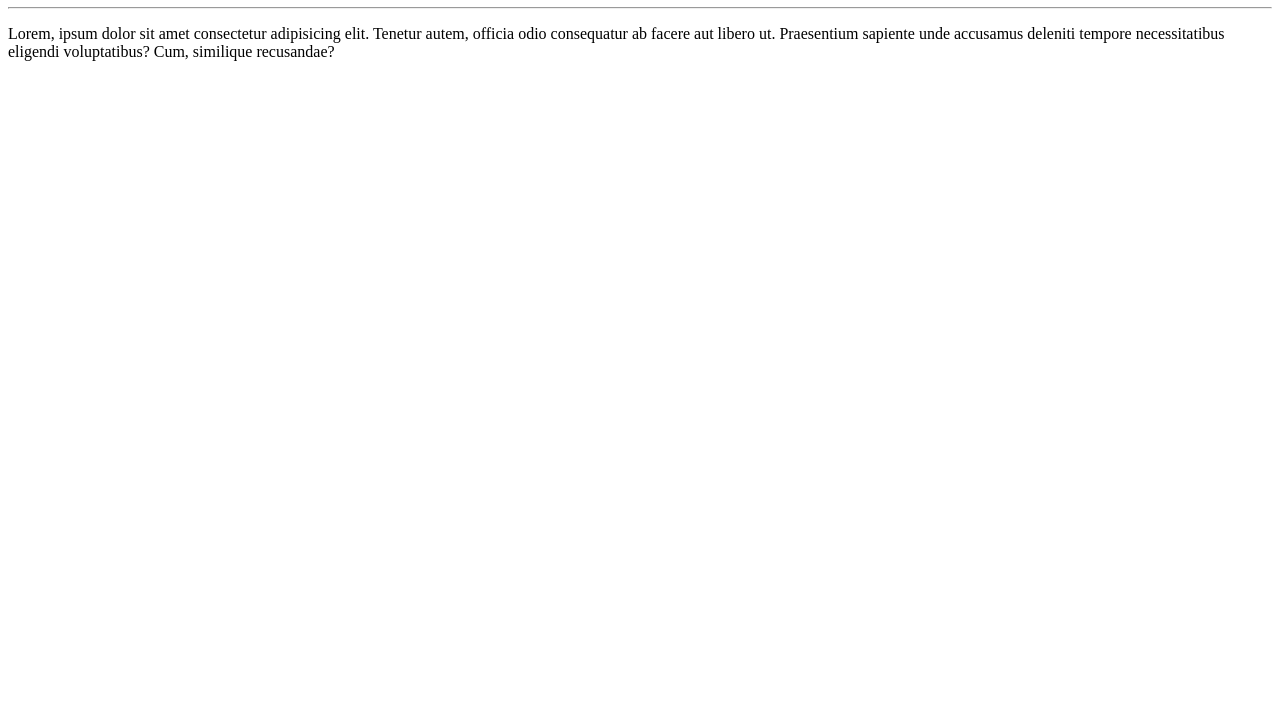
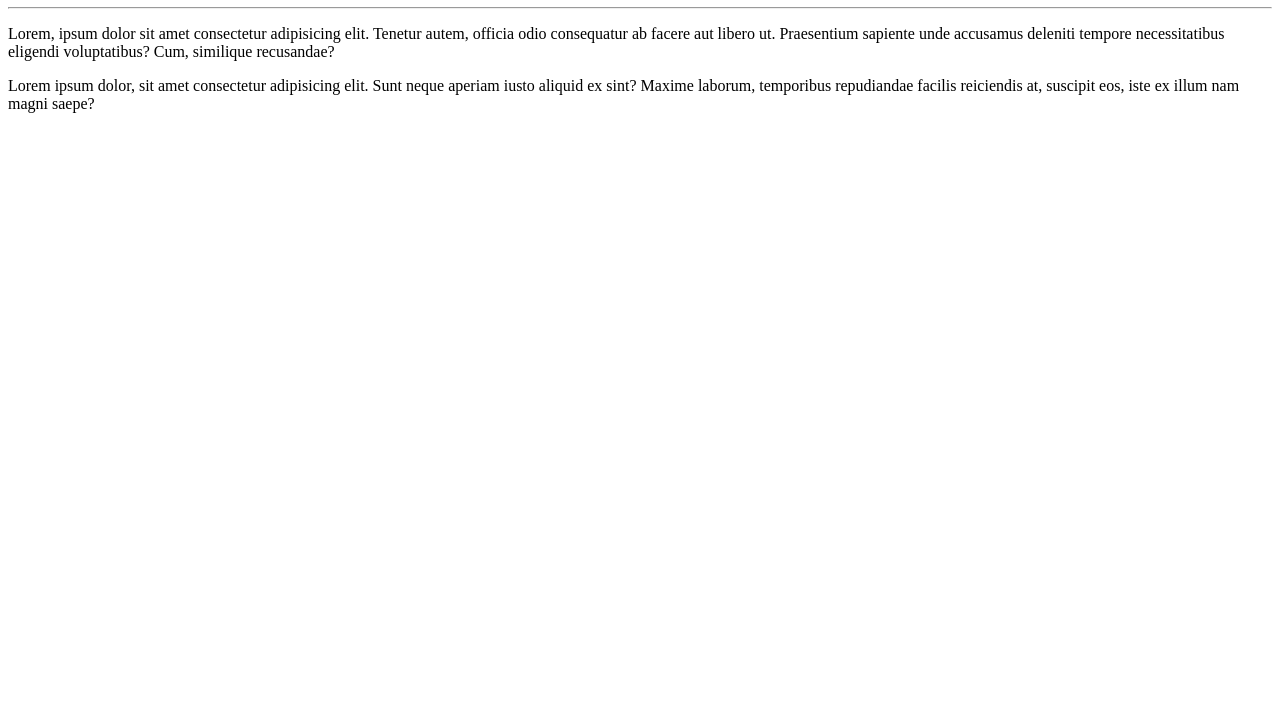
Before and after one commit to HELVIOSOUZA/Ola-Mundo, a plain HTML site: page site-exemplo/index.html in a window 1280 px wide. Shown: the part 73-800 px from the top of the page. Drawn offline with Linux system fonts and the light colour scheme.

Commit message:
adicionei um parágrafo

```diff
--- a/site-exemplo/index.html
+++ b/site-exemplo/index.html
@@ -9,5 +9,6 @@
     <h1>Ola, Mundo!</h1>
     <hr>
     <p>Lorem, ipsum dolor sit amet consectetur adipisicing elit. Tenetur autem, officia odio consequatur ab facere aut libero ut. Praesentium sapiente unde accusamus deleniti tempore necessitatibus eligendi voluptatibus? Cum, similique recusandae?</p>
+    <p>Lorem ipsum dolor, sit amet consectetur adipisicing elit. Sunt neque aperiam iusto aliquid ex sint? Maxime laborum, temporibus repudiandae facilis reiciendis at, suscipit eos, iste ex illum nam magni saepe?</p>
 </body>
 </html>
```
